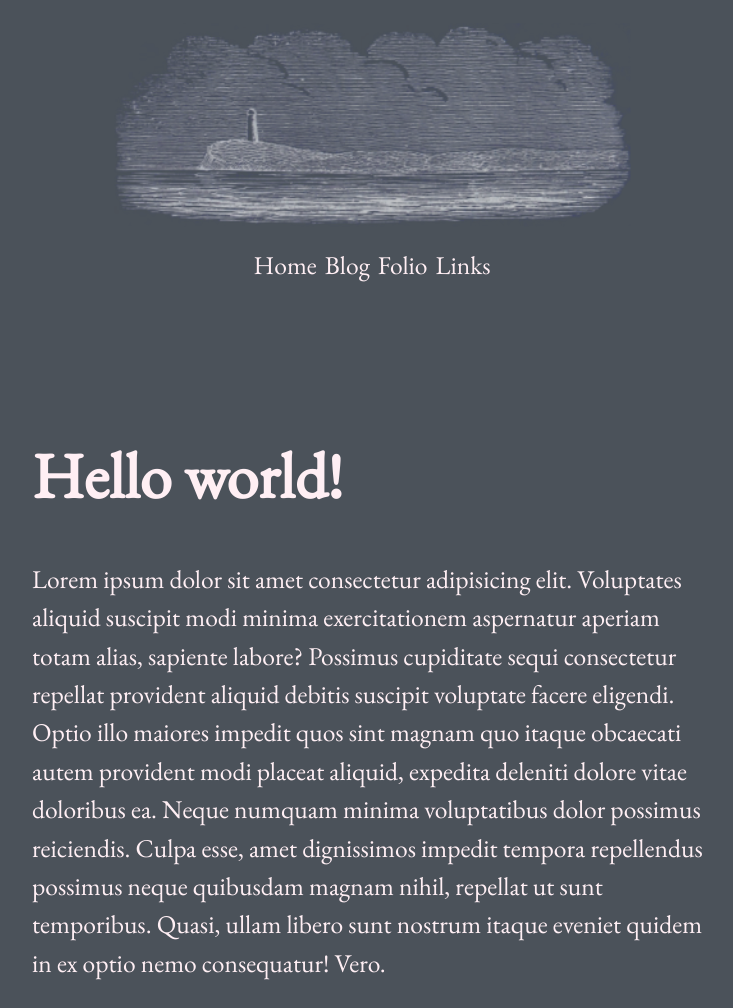
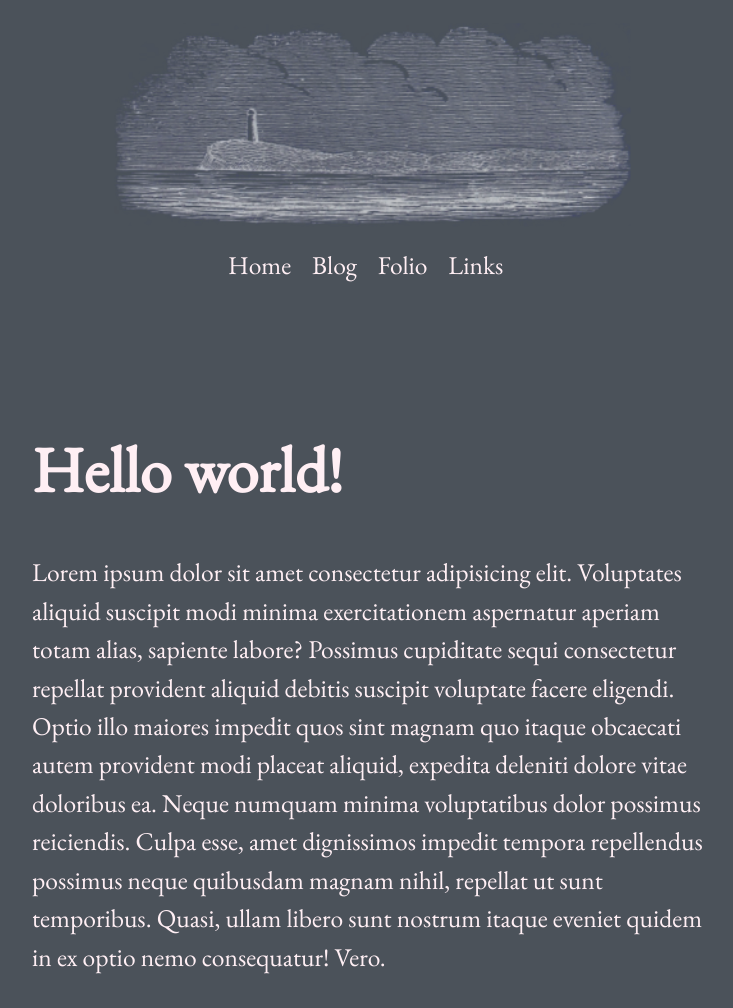
Before and after one commit to denismcdonald/blog, a Jekyll site: the page built from index.html, in a window 1280 px wide. Shown: the whole page, without its empty margins (268-1001 px from the left). Built offline with Jekyll 4.4.1, drawn with Linux system fonts in a browser that asks for light colours; some web fonts are replaced.

Commit message:
lighthouse

```diff
--- a/_sass/main.scss
+++ b/_sass/main.scss
@@ -215,7 +215,7 @@ nav a {
     color: inherit;
     display: inline-block;
     font-size: 1.15rem;
-    margin-bottom: 0.25rem;
+    margin: 0 0.5rem 0 0;
     padding: 0 4px;
     text-decoration: none;
 }
```
Also changed, not shown: 1 other file.
